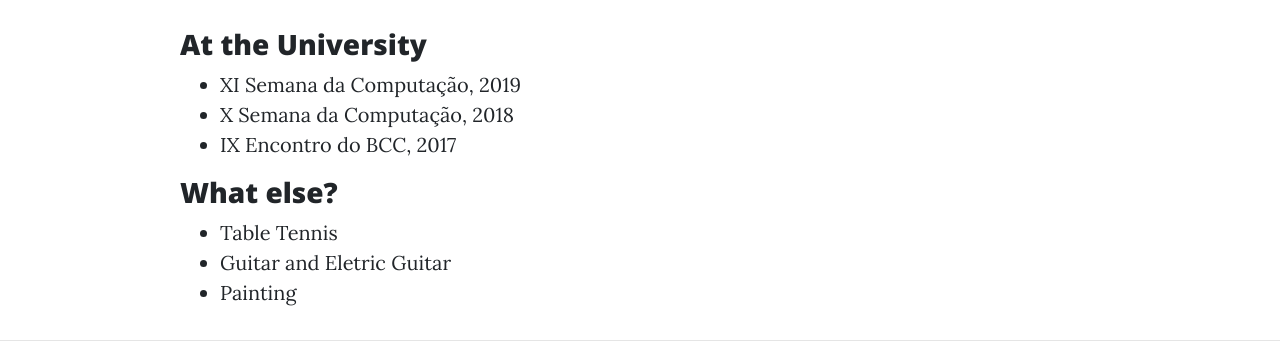
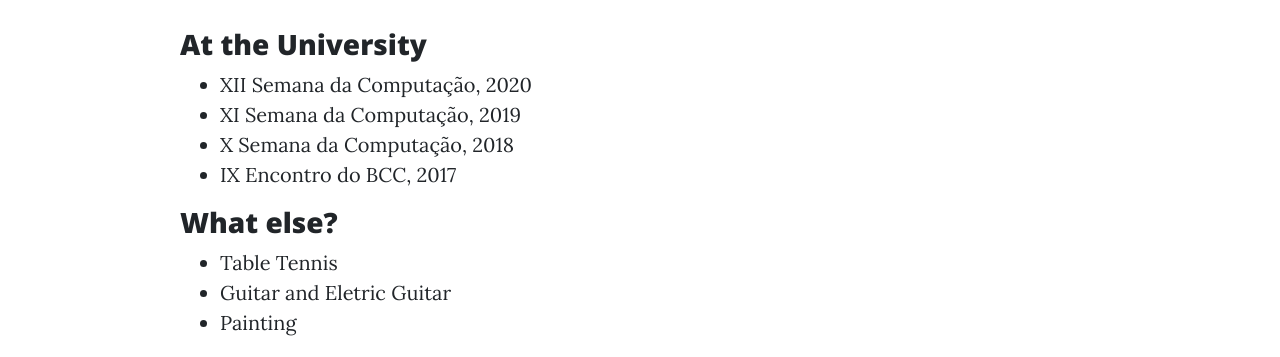
Before and after one commit to andersonandrei/andersonandrei.github.io, a website: page extracurricular.html in a window 1280 px wide. Shown: the part 554-911 px from the top of the page. Drawn offline with nearby package versions, Linux system fonts and the light colour scheme.

Commit message:
Add url for Semana da Computação

```diff
--- a/extracurricular.html
+++ b/extracurricular.html
@@ -82,9 +82,10 @@
       <div class="col-lg-10 col-md-10 mx-auto">
         <h3> At the University </h3>
         <ul>
-          <li> XI Semana da Computação, 2019 </li>
-          <li> X Semana da Computação, 2018 </li>
-          <li> IX Encontro do BCC, 2017 </li>
+	  <li> <a href="https://bcc.ime.usp.br/semana/"> XII Semana da Computação, 2020 </a> </li>
+	  <li> <a href="https://bcc.ime.usp.br/semana-old/2019/"> XI Semana da Computação, 2019 </a> </li>
+	  <li> <a href="https://bcc.ime.usp.br/semana-old/2018"> X Semana da Computação, 2018 </a> </li>
+	  <li> <a href="https://bcc.ime.usp.br/semana-old/2017"> IX Encontro do BCC, 2017 </a> </li>
         </ul>
         <h3> What else? </h3>
         <ul>
```
